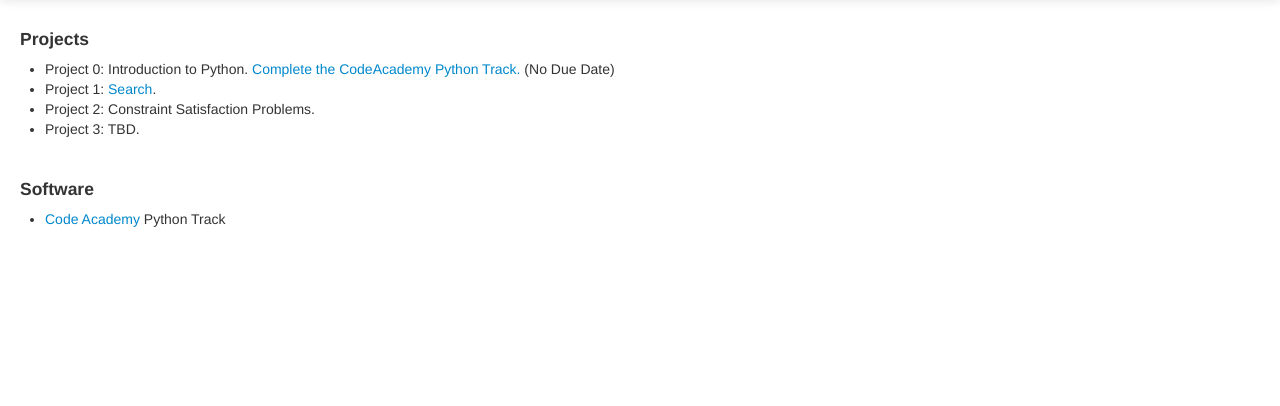
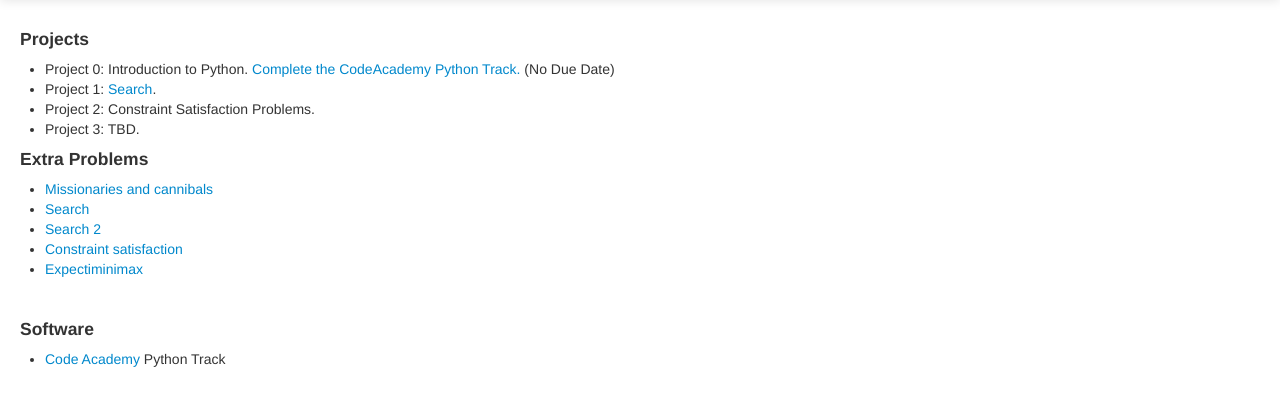
Before and after one commit to irfan123456/3600, a PHP site: page /projects.php in a window 1280 px wide. Shown: the part 41-447 px from the top of the page. Run offline with PHP 8.4, Linux system fonts and the light colour scheme; some libraries are stand-ins or nearby versions.

Commit message:
Added Extra Problems

```diff
--- a/index.php
+++ b/index.php
@@ -9,7 +9,8 @@ include "data.php";
         <h2>Introduction to Artificial Intelligence</h2>
         <h4>Updates</h4>
         <small>May 23: Added <a href="project1.php">Project 1</a>.</small> <br />
-        <small>Jun 3: Modified Project 1. Midterm will cover Ch 1-7 from our textbook.</small>
+        <small>Jun 3: Modified Project 1. Midterm will cover Ch 1-7 from our textbook.</small> <br />
+        <small>Jun 4: Added Extra Problems on the <a href="project.php">Project page</a>.</small>
         <ul>
             <li><a href="http://piazza.com/gatech/summer2014/cs3600a">Sign up for Piazza here. </a></li>
         </ul>
--- a/projects.php
+++ b/projects.php
@@ -15,6 +15,15 @@ include "data.php";
     <li>Project 3: TBD. </li>
 </ul>
 
+<h4>Extra Problems</h4>
+<ul>
+    <li><a href="problems/missionaries.pdf">Missionaries and cannibals</a></li>
+    <li><a href="problems/search.pdf">Search</a></li>
+    <li><a href="problems/search2.pdf">Search 2</a></li>
+    <li><a href="problems/csp.pdf">Constraint satisfaction</a></li>
+    <li><a href="problems/chute.pdf">Expectiminimax</a></li>
+</ul>
+
 <br />
 <h4>Software</h4>
 <?php list_other($software_list); ?>
```
Also changed, not shown: 5 other files.
